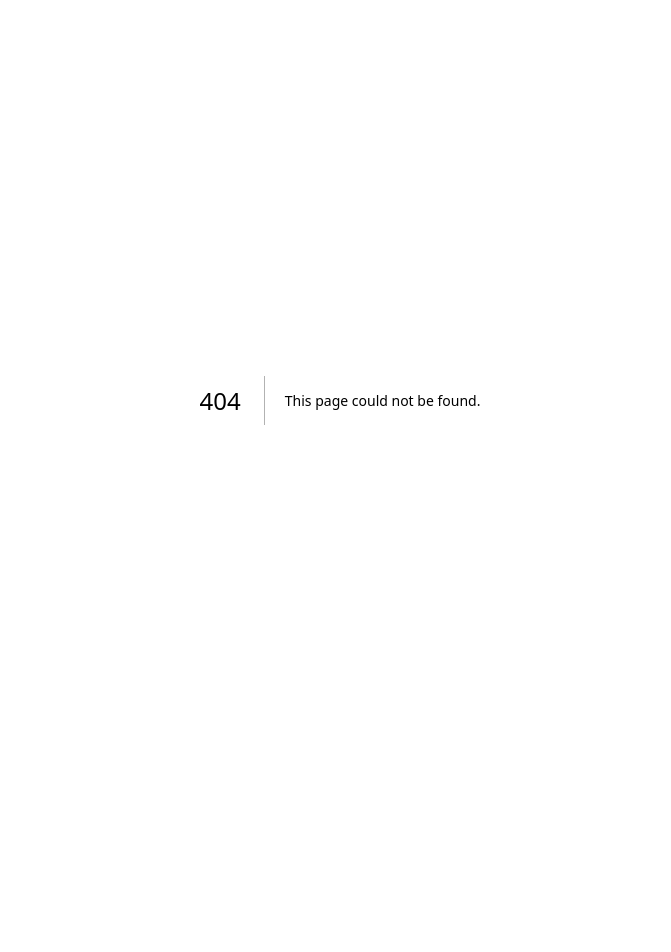
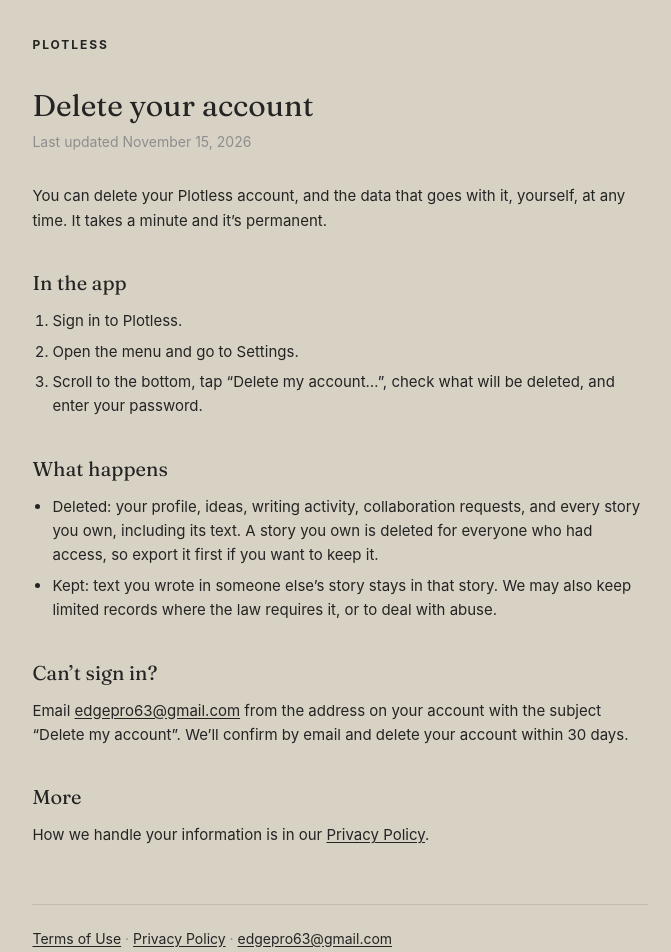
Before and after one commit to pinflow1/Plotles, a Next.js app: page /delete-account in a window 1280 px wide. Before the commit this address had no page. Shown: the top 952 px of the page, without its empty margins (300-971 px from the left). Before the commit the page ends 800 px from the top, so only its background shows below. Built offline with nearby package versions, Linux system fonts and the light colour scheme.

Commit message:
Add Delete Account page with instructions and policies

```diff
--- /dev/null
+++ b/app/delete-account/page.tsx
@@ -0,0 +1,50 @@
+import type { Metadata } from "next";
+import Link from "next/link";
+import { BulletList, LegalPage, Section, SupportLink } from "@/components/legal/LegalPage";
+
+export const metadata: Metadata = { title: "Delete your account · Plotless" };
+
+export default function DeleteAccountPage() {
+  return (
+    <LegalPage title="Delete your account">
+      <p>
+        You can delete your Plotless account, and the data that goes with it, yourself, at any time. It takes a minute and
+        it&rsquo;s permanent.
+      </p>
+
+      <Section title="In the app">
+        <ol className="list-decimal space-y-1.5 pl-5">
+          <li>Sign in to Plotless.</li>
+          <li>Open the menu and go to Settings.</li>
+          <li>Scroll to the bottom, tap &ldquo;Delete my account&hellip;&rdquo;, check what will be deleted, and enter your password.</li>
+        </ol>
+      </Section>
+
+      <Section title="What happens">
+        <BulletList
+          items={[
+            "Deleted: your profile, ideas, writing activity, collaboration requests, and every story you own, including its text. A story you own is deleted for everyone who had access, so export it first if you want to keep it.",
+            "Kept: text you wrote in someone else’s story stays in that story. We may also keep limited records where the law requires it, or to deal with abuse.",
+          ]}
+        />
+      </Section>
+
+      <Section title="Can’t sign in?">
+        <p>
+          Email <SupportLink /> from the address on your account with the subject &ldquo;Delete my account&rdquo;. We&rsquo;ll
+          confirm by email and delete your account within 30 days.
+        </p>
+      </Section>
+
+      <Section title="More">
+        <p>
+          How we handle your information is in our{" "}
+          <Link href="/privacy" className="text-text underline underline-offset-2">
+            Privacy Policy
+          </Link>
+          .
+        </p>
+      </Section>
+    </LegalPage>
+  );
+}
```
